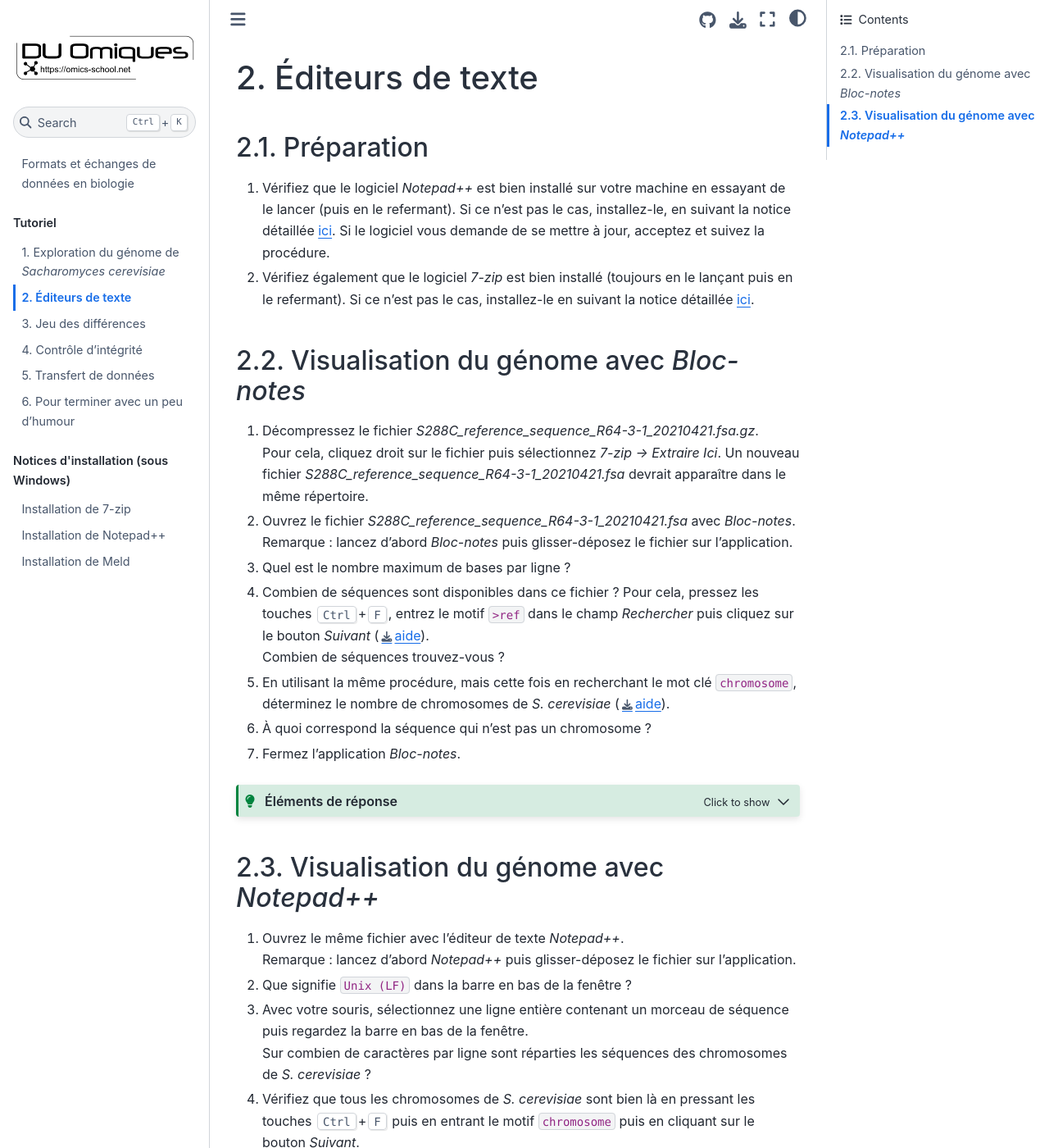
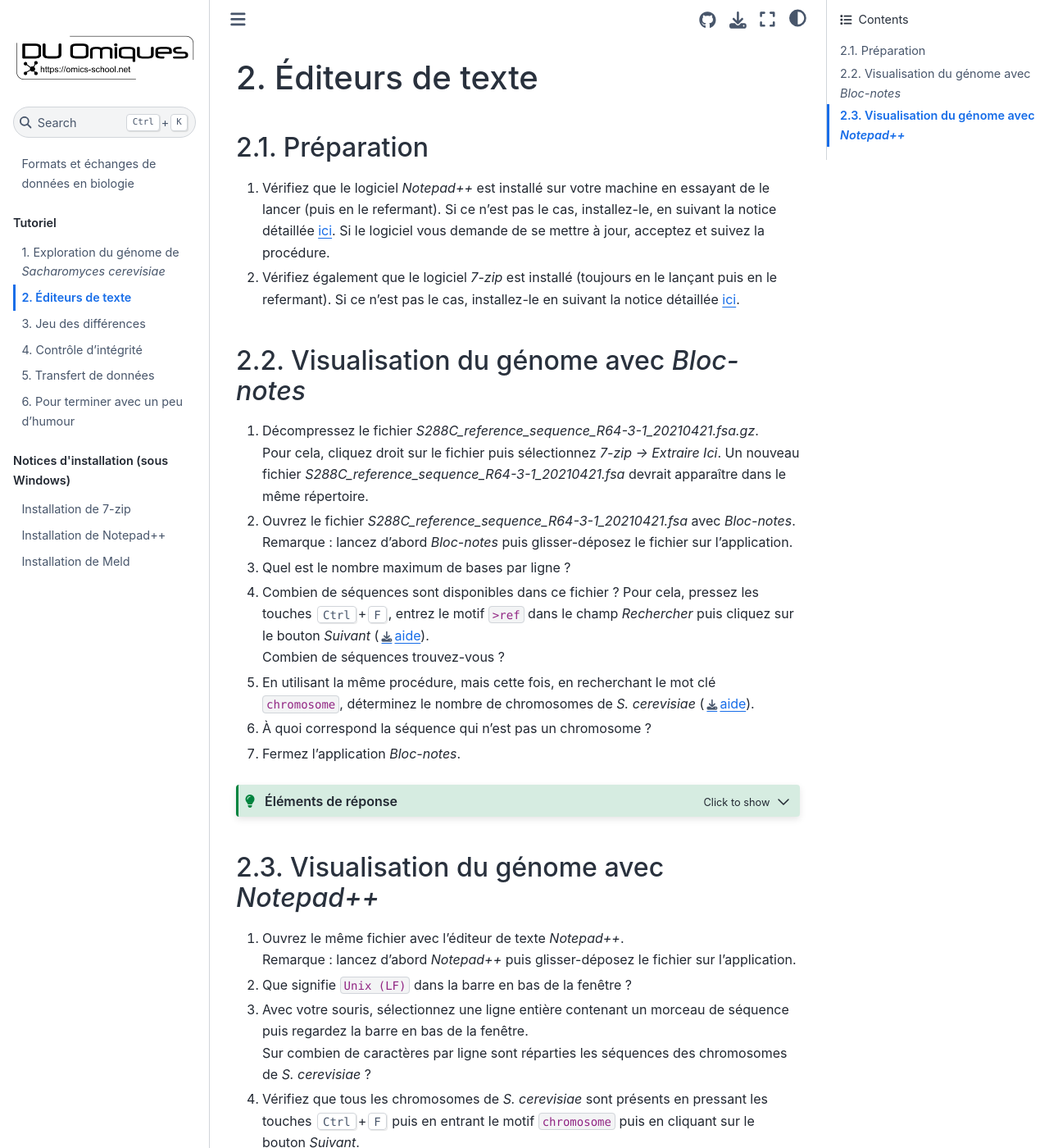
Before and after one commit to omics-school/format-echanges-donnees, a Jupyter Book: the page built from 2_editeurs_texte.md, in a window 1280 px wide and 1400 px high. Shown: the whole window at 82% size. Built offline with Jupyter Book 1.0.4 settings and Sphinx 7.4.7 and the Sphinx Book theme 1.1.4, drawn with Linux system fonts in a browser that asks for light colours; some of the changed text lies outside the part shown.

Commit message:
Update editeurs texte

````diff
--- a/2_editeurs_texte.md
+++ b/2_editeurs_texte.md
@@ -1,10 +1,9 @@
-
 # Éditeurs de texte
 
 ## Préparation
 
-1. Vérifiez que le logiciel *Notepad++* est bien installé sur votre machine en essayant de le lancer (puis en le refermant). Si ce n'est pas le cas, installez-le, en suivant la notice détaillée [ici](install-notepadpp/README). Si le logiciel vous demande de se mettre à jour, acceptez et suivez la procédure.
-1. Vérifiez également que le logiciel *7-zip* est bien installé (toujours en le lançant puis en le refermant). Si ce n'est pas le cas, installez-le en suivant la notice détaillée [ici](install-7zip/README).
+1. Vérifiez que le logiciel *Notepad++* est installé sur votre machine en essayant de le lancer (puis en le refermant). Si ce n'est pas le cas, installez-le, en suivant la notice détaillée [ici](install-notepadpp/README). Si le logiciel vous demande de se mettre à jour, acceptez et suivez la procédure.
+1. Vérifiez également que le logiciel *7-zip* est installé (toujours en le lançant puis en le refermant). Si ce n'est pas le cas, installez-le en suivant la notice détaillée [ici](install-7zip/README).
 
 
 ## Visualisation du génome avec *Bloc-notes*
@@ -18,7 +17,7 @@
 1. Combien de séquences sont disponibles dans ce fichier ?
     Pour cela, pressez les touches <kbd>Ctrl</kbd>+<kbd>F</kbd>, entrez le motif `>ref` dans le champ *Rechercher* puis cliquez sur le bouton *Suivant* ([aide](img/bloc-notes_recherche.png)).
     Combien de séquences trouvez-vous ?
-1. En utilisant la même procédure, mais cette fois en recherchant le mot clé `chromosome`, déterminez le nombre de chromosomes de *S. cerevisiae* ([aide](img/bloc-notes_recherche_chromo.png)).
+1. En utilisant la même procédure, mais cette fois, en recherchant le mot clé `chromosome`, déterminez le nombre de chromosomes de *S. cerevisiae* ([aide](img/bloc-notes_recherche_chromo.png)).
 1. À quoi correspond la séquence qui n'est pas un chromosome ?
 1. Fermez l'application *Bloc-notes*.
 
@@ -32,7 +31,7 @@
 
 Les lignes de séquences sont formatées avec un maximum de 60 bases par ligne.
 
-La fonction *Rechercher* (obtenue en pressant les touches <kbd>Ctrl</kbd>+<kbd>F</kbd>) permet de retrouver toutes les séquences
+La fonction *Rechercher* (obtenue en pressant les touches <kbd>Ctrl</kbd>+<kbd>F</kbd>) permet de retrouver toutes les séquences :
 
 ![](img/bloc-notes_recherche.png)
 
@@ -54,10 +53,10 @@
 1. Que signifie `Unix (LF)` dans la barre en bas de la fenêtre ?
 1. Avec votre souris, sélectionnez une ligne entière contenant un morceau de séquence puis regardez la barre en bas de la fenêtre.
     Sur combien de caractères par ligne sont réparties les séquences des chromosomes de *S. cerevisiae* ?
-1. Vérifiez que tous les chromosomes de *S. cerevisiae* sont bien là en pressant les touches <kbd>Ctrl</kbd>+<kbd>F</kbd> puis en entrant le motif `chromosome` puis en cliquant sur le bouton *Suivant*.
+1. Vérifiez que tous les chromosomes de *S. cerevisiae* sont présents en pressant les touches <kbd>Ctrl</kbd>+<kbd>F</kbd> puis en entrant le motif `chromosome` puis en cliquant sur le bouton *Suivant*.
 1. Voyez-vous un moyen de compter très rapidement le nombres de chromosomes ?
 
-[*Notepad++*](https://notepad-plus-plus.org/) est beaucoup plus puissant que *Bloc-notes* et c'est un logiciel libre (*open source*). Nous vous recommandons fortement son utilisation !
+[*Notepad++*](https://notepad-plus-plus.org/) est beaucoup plus puissant que *Bloc-notes* et c'est un logiciel libre (*open source*). Nous vous recommandons fortement son utilisation si vous êtes sous Windows !
 
 
 ```{admonition} Éléments de réponse
````
Also changed, not shown: 1_genome.md (+3 -4 lines), install-7zip/README.md (+1 -1 lines), install-notepadpp/README.md (+3 -3 lines).
